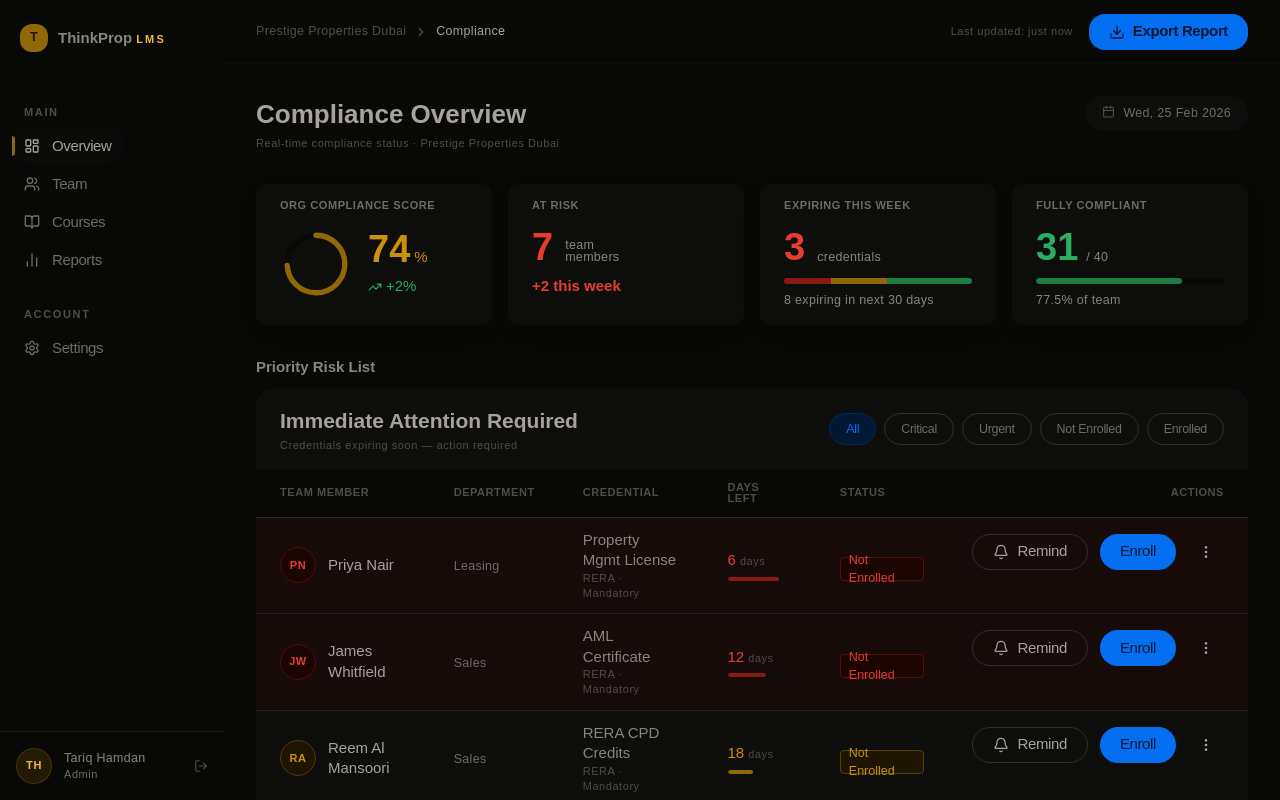
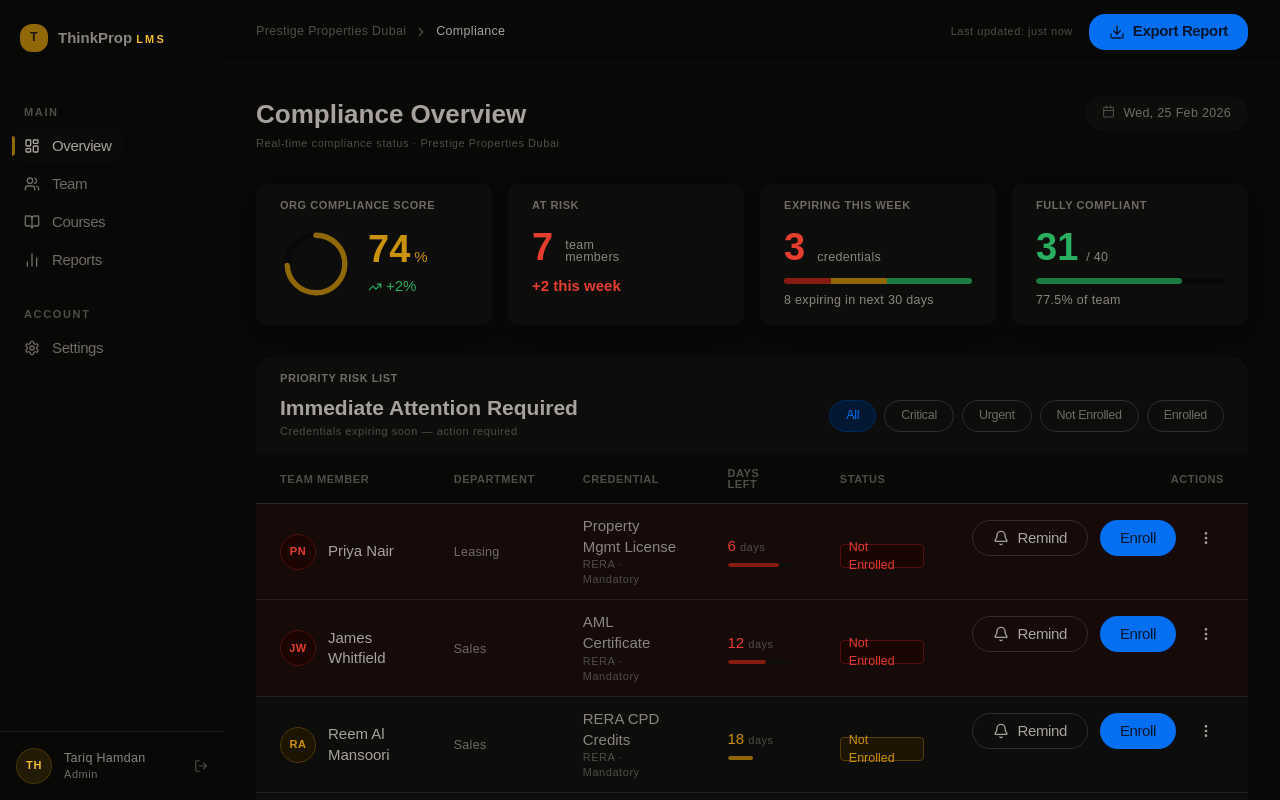
Before and after one commit to Gianeo/thinkprop, a Next.js app: page /admin/compliance in a window 1280 px wide. Built offline with nearby package versions, Linux system fonts and the light colour scheme; a web font is replaced by a local one.

Commit message:
Various 26/02/26

```diff
--- a/app/admin/compliance/page.tsx
+++ b/app/admin/compliance/page.tsx
@@ -105,12 +105,6 @@ export default function AdminCompliancePage() {
             <KpiStrip />
 
             <section>
-              <div className="mb-3 flex items-center justify-between">
-                <div className="flex items-center gap-4">
-                  <h2 className="type-title-sm type-body">Priority Risk List</h2>
-                </div>
-              </div>
-
               <RiskTable
                 data={filteredList}
                 selectedFilter={selectedFilter}
--- a/components/admin/RiskTable.tsx
+++ b/components/admin/RiskTable.tsx
@@ -13,6 +13,7 @@ import {
 import { Badge } from '@/components/ui/badge'
 import { Button } from '@/components/ui/button'
 import { Avatar, AvatarFallback } from '@/components/ui/avatar'
+import { Card } from '@/components/ui/card'
 import DepartmentFilter from '@/components/admin/DepartmentFilter'
 import {
   DropdownMenu,
@@ -58,8 +59,8 @@ export default function RiskTable({
   })
 
   return (
-    <div className="overflow-hidden rounded-xl bg-level-2 shadow-sm">
-      <div className="flex items-center justify-between shadow px-6 py-4">
+    <Card overTitle="Priority Risk List" className="overflow-hidden rounded-xl bg-level-2 shadow-sm">
+      <div className="flex items-center justify-between shadow px-6 pt-2 pb-4">
         <div>
           <h3 className="type-title-sm">Immediate Attention Required</h3>
           <p className="type-caption">Credentials expiring soon — action required</p>
@@ -209,6 +210,6 @@ export default function RiskTable({
           })}
         </TableBody>
       </Table>
-    </div>
+    </Card>
   )
 }
--- a/components/ui/card.tsx
+++ b/components/ui/card.tsx
@@ -2,10 +2,14 @@ import * as React from "react"
 
 import { cn } from "@/lib/utils"
 
+interface CardProps extends React.HTMLAttributes<HTMLDivElement> {
+  overTitle?: React.ReactNode
+}
+
 const Card = React.forwardRef<
   HTMLDivElement,
-  React.HTMLAttributes<HTMLDivElement>
->(({ className, ...props }, ref) => (
+  CardProps
+>(({ className, overTitle, children, ...props }, ref) => (
   <div
     ref={ref}
     className={cn(
@@ -13,7 +17,14 @@ const Card = React.forwardRef<
       className
     )}
     {...props}
-  />
+  >
+    {overTitle && (
+      <div className="px-6 pt-4">
+        <p className="type-title-upper">{overTitle}</p>
+      </div>
+    )}
+    {children}
+  </div>
 ))
 Card.displayName = "Card"
 
```
